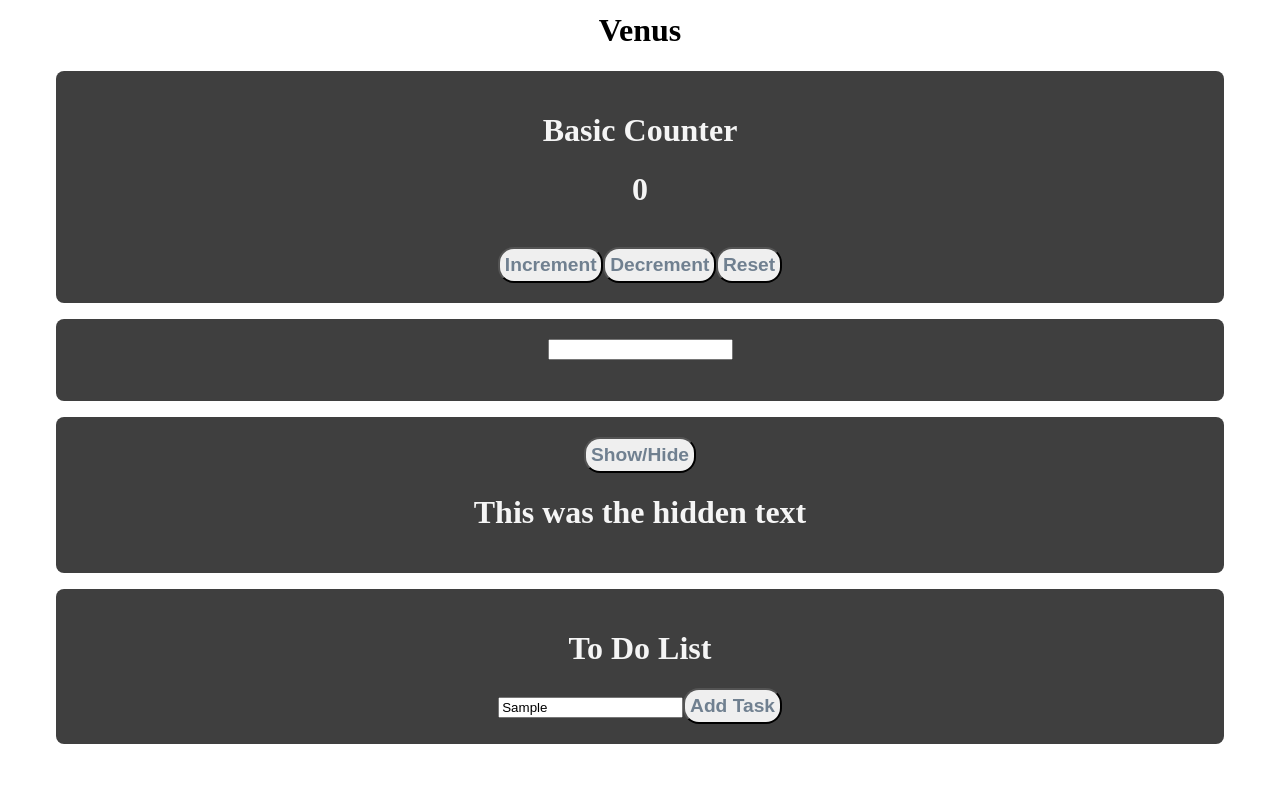
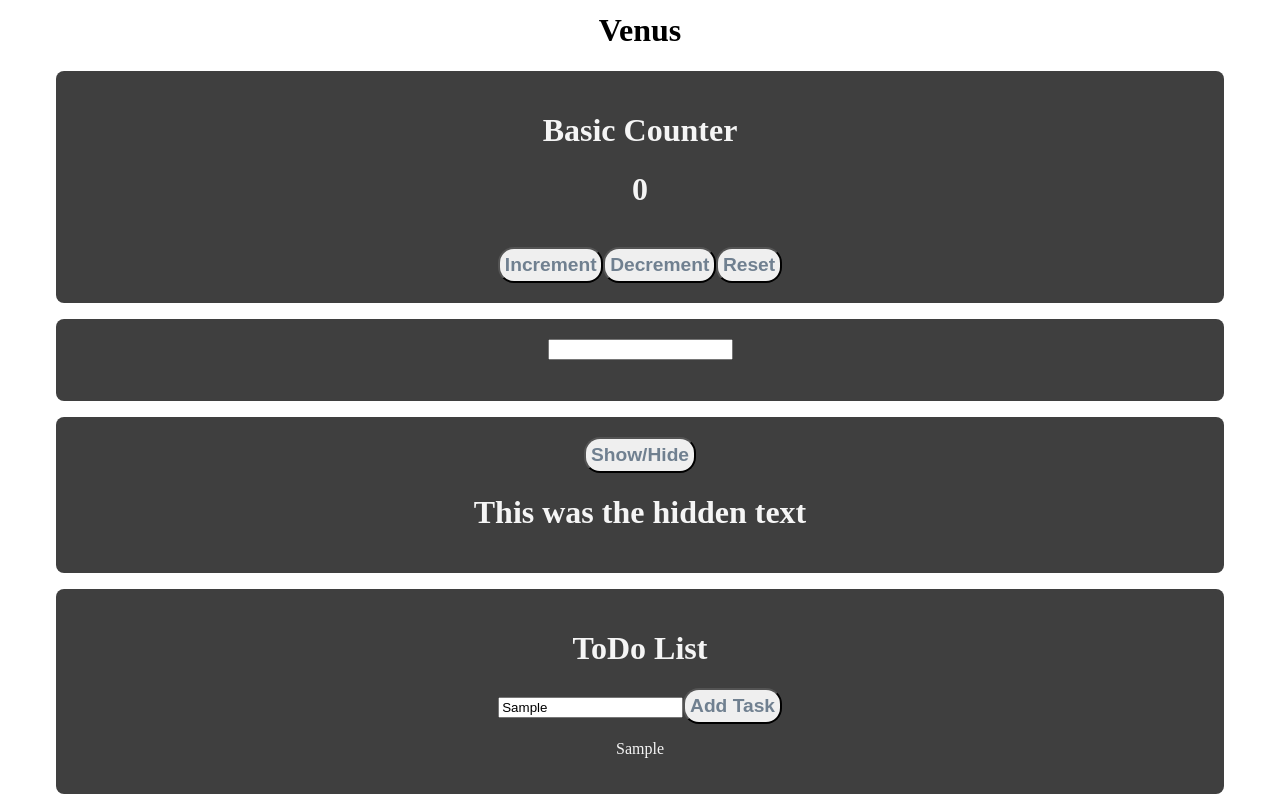
Before and after one commit to Minahil-Muhammad-Moiz/react-practice, a React (Vite) app: page / in a window 1280 px wide. Both pictures are taken after typing "Sample" into the empty fields and a click on the button "Add Task". Shown: the part 730-1530 px from the top of the page. Built offline with nearby package versions, Linux system fonts and the light colour scheme.

Commit message:
modification in TDlist

```diff
--- a/src/Components/ToDoList.jsx
+++ b/src/Components/ToDoList.jsx
@@ -2,14 +2,17 @@ import { useState } from "react"
 
 const ToDoList = () => {
     const [newTask, setNewTask] = useState('');
+    const [TodoList, setTodoList] = useState([])
   return (
     <>
-        <h1>To Do List</h1>
+        <h1>ToDo List</h1>
         <div className='AddTask'>
-            <input/>
-            <button>Add Task</button>
+            <input onChange={(eve)=>(setNewTask(eve.target.value))}/>
+            <button onClick={()=>(setTodoList([...TodoList, newTask]))}>Add Task</button>
         </div>
-        <div className='List'></div>
+        <div className='List'>
+          {TodoList.map((task)=>{return<p>{task}</p>})}
+        </div>
     </>
   )
 }
```
